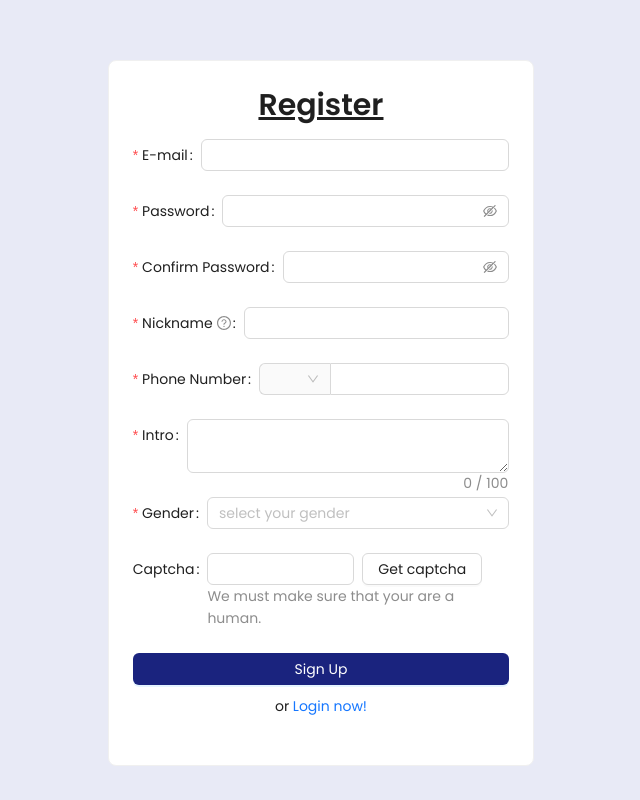
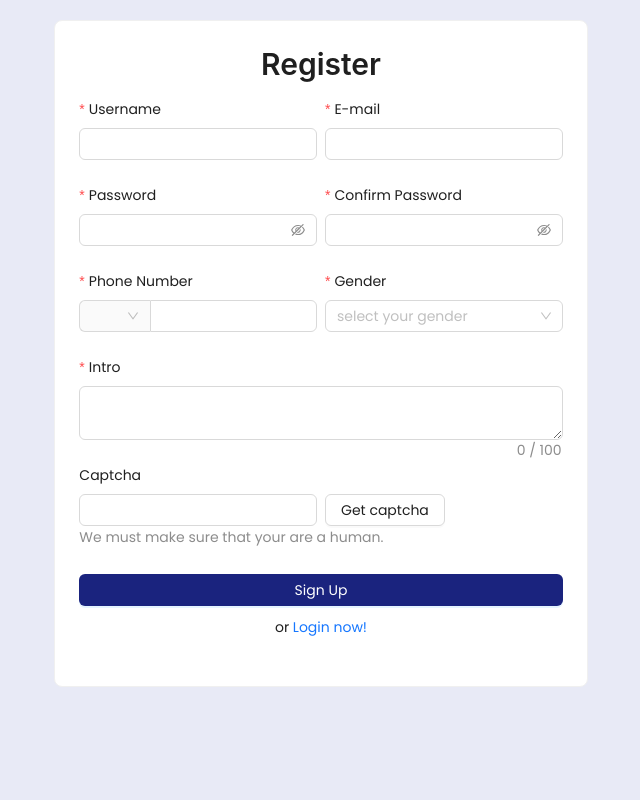
Before and after one commit to riz-33/React-Chat-App, a React (Vite) app: page /register in a window 1280 px wide. Shown: the whole page, without its empty margins (319-959 px from the left). Built offline with nearby package versions, Linux system fonts and the light colour scheme; no server answers.

Commit message:
register form

```diff
--- a/package.json
+++ b/package.json
@@ -16,6 +16,8 @@
     "firebase": "^11.3.1",
     "react": "^18.2.0",
     "react-dom": "^18.2.0",
+    "react-icons": "^5.5.0",
+    "react-phone-input-2": "^2.15.1",
     "react-router-dom": "^7.2.0"
   },
   "devDependencies": {
--- a/src/App.jsx
+++ b/src/App.jsx
@@ -1,12 +1,12 @@
 import "./App.css";
 import { AppRouter } from "./config/router";
-import RegisterForm from "./pages/NewPage";
+// import { RegisterPage } from "./pages/NewPage";
 
 function App() {
   return (
     <div>
       <AppRouter />
-      {/* <RegisterForm/> */}
+      {/* <RegisterPage /> */}
     </div>
   );
 }
--- a/src/config/router.jsx
+++ b/src/config/router.jsx
@@ -2,6 +2,7 @@ import { BrowserRouter, Navigate, Route, Routes } from "react-router-dom";
 import { ChatPage } from "../pages/ChatPage";
 import { LoginPage } from "../pages/LoginPage";
 import { RegisterPage } from "../pages/RegisterPage";
+import { NewRegisterPage } from "../pages/NewPage.jsx";
 
 export const AppRouter = () => {
   return (
@@ -9,6 +10,7 @@ export const AppRouter = () => {
       <Routes>
         <Route path="/" element=<LoginPage /> />
         <Route path="/register" element=<RegisterPage /> />
+        <Route path="/newregister" element=<NewRegisterPage/>/>
         <Route path="/chatapp" element=<ChatPage /> />
 
       </Routes>
--- a/src/pages/LoginPage.jsx
+++ b/src/pages/LoginPage.jsx
@@ -38,9 +38,9 @@ export const LoginPage = () => {
   return (
     <Row>
       <Col xs={2} sm={4} md={6} xl={8}></Col>
-      <Col xs={20} sm={16} md={12} xl={8} style={{ marginTop: 120 }}>
+      <Col xs={20} sm={16} md={12} xl={8} style={{ marginTop: 100 }}>
         <Card>
-          <Title underline level={2} style={{ textAlign: "center" }}>
+          <Title level={2} style={{ textAlign: "center" }}>
             Login
           </Title>
 
--- a/src/pages/NewPage.jsx
+++ b/src/pages/NewPage.jsx
@@ -1,49 +1,64 @@
-import React, { useState } from "react";
 import {
+  Select,
+  message,
   Button,
-  Checkbox,
+  Card,
   Col,
   Form,
   Input,
   Row,
-  Select,
+  Typography,
 } from "antd";
+import {
+  LockOutlined,
+  UserOutlined,
+  MailOutlined,
+  PhoneOutlined,
+} from "@ant-design/icons";
+import { BsGenderAmbiguous } from "react-icons/bs";
+import {
+  auth,
+  createUserWithEmailAndPassword,
+  db,
+  doc,
+  setDoc,
+  serverTimestamp,
+} from "../config/firebase";
+import { useState } from "react";
+import PhoneInput from "react-phone-input-2";
+import "react-phone-input-2/lib/style.css";
+
+const { Title } = Typography;
 const { Option } = Select;
 
-const formItemLayout = {
-  labelCol: {
-    xs: {
-      span: 24,
-    },
-    sm: {
-      span: 8,
-    },
-  },
-  wrapperCol: {
-    xs: {
-      span: 24,
-    },
-    sm: {
-      span: 16,
-    },
-  },
-};
-const tailFormItemLayout = {
-  wrapperCol: {
-    xs: {
-      span: 24,
-      offset: 0,
-    },
-    sm: {
-      span: 16,
-      offset: 8,
-    },
-  },
-};
-const RegisterForm = () => {
-  const [form] = Form.useForm();
-  const onFinish = (values) => {
-    console.log("Received values of form: ", values);
+export const NewRegisterPage = () => {
+  const [loading, setLoading] = useState(false);
+
+  const onFinish = async (data) => {
+    setLoading(true); // Start loading
+    try {
+      const response = await createUserWithEmailAndPassword(
+        auth,
+        data.email,
+        data.password
+      );
+      message.success("User Registered Successfully!");
+
+      await setDoc(doc(db, "users", response.user.uid), {
+        username: data.username,
+        email: data.email,
+        password: data.password,
+        number: data.phone,
+        gender: data.gender,
+        bio: data.intro,
+        uid: response.user.uid,
+        createdAt: serverTimestamp(),
+      });
+    } catch (error) {
+      message.error(`Failed to register. ${error.message}`);
+    } finally {
+      setLoading(false);
+    }
   };
   const prefixSelector = (
     <Form.Item name="prefix" noStyle>
@@ -57,50 +72,40 @@ const RegisterForm = () => {
       </Select>
     </Form.Item>
   );
-  const suffixSelector = (
-    <Form.Item name="suffix" noStyle>
-      <Select
-        style={{
-          width: 70,
-        }}
+
+  return (
+    <Row>
+      <Col xs={2} sm={4} md={6} xl={8}></Col>
+      <Col xs={20} sm={16} md={12} xl={8} style={{ marginTop: 100 }}>
+        <Card>
+          <Title level={2} style={{ textAlign: "center" }}>
+            Register
+          </Title>
+          <Form
+            layout="horizontal"
+            name="basic"
+            initialValues={{ remember: true }}
+            onFinish={onFinish}
+            autoComplete="off"
           >
-        <Option value="USD">$</Option>
-        <Option value="CNY">¥</Option>
-      </Select>
+            <Row gutter={8}>
+              <Col xs={24} sm={16} md={12}>
+                <Form.Item
+                  name="username"
+                  rules={[
+                    {
+                      required: true,
+                      message: "Please input your Username!",
+                    },
+                  ]}
+                >
+                  <Input prefix={<UserOutlined />} placeholder="Username" />
                 </Form.Item>
-  );
-  const [autoCompleteResult, setAutoCompleteResult] = useState([]);
-  const onWebsiteChange = (value) => {
-    if (!value) {
-      setAutoCompleteResult([]);
-    } else {
-      setAutoCompleteResult(
-        [".com", ".org", ".net"].map((domain) => `${value}${domain}`)
-      );
-    }
-  };
-  const websiteOptions = autoCompleteResult.map((website) => ({
-    label: website,
-    value: website,
-  }));
-  return (
-    <Form
-      {...formItemLayout}
-      form={form}
-      name="register"
-      onFinish={onFinish}
-      initialValues={{
-        residence: ["zhejiang", "hangzhou", "xihu"],
-        prefix: "86",
-      }}
-      style={{
-        maxWidth: 600,
-      }}
-      scrollToFirstError
-    >
+              </Col>
+
+              <Col xs={24} sm={16} md={12}>
                 <Form.Item
                   name="email"
-        label="E-mail"
                   rules={[
                     {
                       type: "email",
@@ -112,12 +117,13 @@ const RegisterForm = () => {
                     },
                   ]}
                 >
-        <Input />
+                  <Input prefix={<MailOutlined />} placeholder="E-mail" />
                 </Form.Item>
+              </Col>
 
+              <Col xs={24} sm={16} md={12}>
                 <Form.Item
                   name="password"
-        label="Password"
                   rules={[
                     {
                       required: true,
@@ -126,12 +132,16 @@ const RegisterForm = () => {
                   ]}
                   hasFeedback
                 >
-        <Input.Password />
+                  <Input.Password
+                    prefix={<LockOutlined />}
+                    placeholder="Password"
+                  />
                 </Form.Item>
+              </Col>
 
+              <Col xs={24} sm={16} md={12}>
                 <Form.Item
                   name="confirm"
-        label="Confirm Password"
                   dependencies={["password"]}
                   hasFeedback
                   rules={[
@@ -145,18 +155,24 @@ const RegisterForm = () => {
                           return Promise.resolve();
                         }
                         return Promise.reject(
-                new Error("The new password that you entered do not match!")
+                          new Error(
+                            "The new password that you entered do not match!"
+                          )
                         );
                       },
                     }),
                   ]}
                 >
-        <Input.Password />
+                  <Input.Password
+                    prefix={<LockOutlined />}
+                    placeholder="Confirm Password"
+                  />
                 </Form.Item>
+              </Col>
 
-      <Form.Item
+              {/* <Form.Item
               name="nickname"
-        label="Nickname"
+
               tooltip="What do you want others to call you?"
               rules={[
                 {
@@ -166,12 +182,12 @@ const RegisterForm = () => {
                   },
                   ]}
                   >
-        <Input />
-      </Form.Item>
+                  <Input placeholder="Nickname" />
+                  </Form.Item> */}
 
+              <Col xs={24} sm={16} md={12}>
                 <Form.Item
                   name="phone"
-        label="Phone Number"
                   rules={[
                     {
                       required: true,
@@ -179,17 +195,38 @@ const RegisterForm = () => {
                     },
                   ]}
                 >
-        <Input
-          addonBefore={prefixSelector}
-          style={{
-            width: "100%",
-          }}
+                  <PhoneInput
+                    country={"pk"}
+                    placeholder="Phone Number"
+                    inputStyle={{ width: "100%" }}
+                    buttonStyle={{ borderColor: "#d9d9d9" }}
                   />
                 </Form.Item>
-
+              </Col>
+              <Col xs={24} sm={16} md={12}>
+                <Form.Item
+                  name="gender"
+                  // placeholder="Gender"
+                  rules={[
+                    {
+                      required: true,
+                      message: "Please select gender!",
+                    },
+                  ]}
+                >
+                  <Select
+                    prefix={<BsGenderAmbiguous />}
+                    placeholder="Select Your Gender"
+                  >
+                    <Option value="male">Male</Option>
+                    <Option value="female">Female</Option>
+                    <Option value="other">Other</Option>
+                  </Select>
+                </Form.Item>
+              </Col>
+              <Col xs={24}>
                 <Form.Item
                   name="intro"
-        label="Intro"
                   rules={[
                     {
                       required: true,
@@ -197,30 +234,16 @@ const RegisterForm = () => {
                     },
                   ]}
                 >
-        <Input.TextArea showCount maxLength={100} />
+                  <Input.TextArea
+                    placeholder="Intro"
+                    showCount
+                    maxLength={100}
+                  />
                 </Form.Item>
+              </Col>
+            </Row>
 
-      <Form.Item
-        name="gender"
-        label="Gender"
-        rules={[
-          {
-            required: true,
-            message: "Please select gender!",
-          },
-        ]}
-      >
-        <Select placeholder="select your gender">
-          <Option value="male">Male</Option>
-          <Option value="female">Female</Option>
-          <Option value="other">Other</Option>
-        </Select>
-      </Form.Item>
-
-      <Form.Item
-        label="Captcha"
-        extra="We must make sure that your are a human."
-      >
+            <Form.Item extra="We must make sure that your are a human.">
               <Row gutter={8}>
                 <Col span={12}>
                   <Form.Item
@@ -233,7 +256,7 @@ const RegisterForm = () => {
                       },
                     ]}
                   >
-              <Input />
+                    <Input placeholder="Captcha" />
                   </Form.Item>
                 </Col>
                 <Col span={12}>
@@ -242,29 +265,27 @@ const RegisterForm = () => {
               </Row>
             </Form.Item>
 
-      <Form.Item
-        name="agreement"
-        valuePropName="checked"
-        rules={[
-          {
-            validator: (_, value) =>
-              value
-                ? Promise.resolve()
-                : Promise.reject(new Error("Should accept agreement")),
-          },
-        ]}
-        {...tailFormItemLayout}
+            <Form.Item style={{ textAlign: "center" }} label={null}>
+              <Button
+                style={{
+                  backgroundColor: "#1a237e",
+                  marginBottom: 10,
+                  color: "white",
+                }}
+                block
+                type="primary"
+                htmlType="submit"
+                loading={loading}
+                disabled={loading}
               >
-        <Checkbox>
-          I have read the <a href="">agreement</a>
-        </Checkbox>
-      </Form.Item>
-      <Form.Item {...tailFormItemLayout}>
-        <Button type="primary" htmlType="submit">
-          Register
+                Sign Up
               </Button>
+              or <a href="/">Login now!</a>
             </Form.Item>
           </Form>
+        </Card>
+      </Col>
+      <Col xs={2} sm={4} md={6} xl={8}></Col>
+    </Row>
   );
 };
-export default RegisterForm;
--- a/src/pages/RegisterPage.jsx
+++ b/src/pages/RegisterPage.jsx
@@ -65,30 +65,36 @@ export const RegisterPage = () => {
 
   return (
     <Row>
-      <Col xs={2} sm={4} md={6} xl={8}></Col>
-      <Col xs={20} sm={16} md={12} xl={8} style={{ marginTop: 60 }}>
+      <Col xs={2} sm={4} md={4} xl={7}></Col>
+      <Col xs={20} sm={16} md={16} xl={10} style={{ marginTop: 20 }}>
         <Card>
-          <Title underline level={2} style={{ textAlign: "center" }}>
+          <Title  level={2} style={{ textAlign: "center" }}>
             Register
           </Title>
           <Form
+            layout="vertical"
             name="basic"
             initialValues={{ remember: true }}
             onFinish={onFinish}
             autoComplete="off"
           >
-            {/* <Form.Item
+            <Row gutter={8}>
+              <Col xs={24} sm={16} md={12}>
+                <Form.Item
+                  label="Username"
                   name="username"
                   rules={[
                     {
                       required: true,
-                  message: "Please input your username!",
+                      message: "Please input your Username!",
                     },
                   ]}
                 >
-              <Input prefix={<UserOutlined />} placeholder="Username" />
-            </Form.Item> */}
+                  <Input />
+                </Form.Item>
+              </Col>
 
+              <Col xs={24} sm={16} md={12}>
                 <Form.Item
                   name="email"
                   label="E-mail"
@@ -105,7 +111,9 @@ export const RegisterPage = () => {
                 >
                   <Input />
                 </Form.Item>
+              </Col>
 
+              <Col xs={24} sm={16} md={12}>
                 <Form.Item
                   name="password"
                   label="Password"
@@ -119,7 +127,9 @@ export const RegisterPage = () => {
                 >
                   <Input.Password />
                 </Form.Item>
+              </Col>
 
+              <Col xs={24} sm={16} md={12}>
                 <Form.Item
                   name="confirm"
                   label="Confirm Password"
@@ -146,8 +156,9 @@ export const RegisterPage = () => {
                 >
                   <Input.Password />
                 </Form.Item>
+              </Col>
 
-            <Form.Item
+              {/* <Form.Item
               name="nickname"
               label="Nickname"
               tooltip="What do you want others to call you?"
@@ -160,8 +171,9 @@ export const RegisterPage = () => {
                   ]}
                   >
                   <Input />
-            </Form.Item>
+                  </Form.Item> */}
 
+              <Col xs={24} sm={16} md={12}>
                 <Form.Item
                   name="phone"
                   label="Phone Number"
@@ -179,20 +191,8 @@ export const RegisterPage = () => {
                     }}
                   />
                 </Form.Item>
-
-            <Form.Item
-              name="intro"
-              label="Intro"
-              rules={[
-                {
-                  required: true,
-                  message: "Please input Intro",
-                },
-              ]}
-            >
-              <Input.TextArea showCount maxLength={100} />
-            </Form.Item>
-
+              </Col>
+              <Col xs={24} sm={16} md={12}>
                 <Form.Item
                   name="gender"
                   label="Gender"
@@ -209,6 +209,22 @@ export const RegisterPage = () => {
                     <Option value="other">Other</Option>
                   </Select>
                 </Form.Item>
+              </Col>
+              <Col xs={24}>
+                <Form.Item
+                  name="intro"
+                  label="Intro"
+                  rules={[
+                    {
+                      required: true,
+                      message: "Please input Intro",
+                    },
+                  ]}
+                >
+                  <Input.TextArea showCount maxLength={100} />
+                </Form.Item>
+              </Col>
+            </Row>
 
             <Form.Item
               label="Captcha"
@@ -255,7 +271,7 @@ export const RegisterPage = () => {
           </Form>
         </Card>
       </Col>
-      <Col xs={2} sm={4} md={6} xl={8}></Col>
+      <Col xs={2} sm={4} md={4} xl={7}></Col>
     </Row>
   );
 };
```
Also changed, not shown: 2 other files (tests, documents, lock files or other folders). Lines whose indentation alone changed are shown as unchanged.
